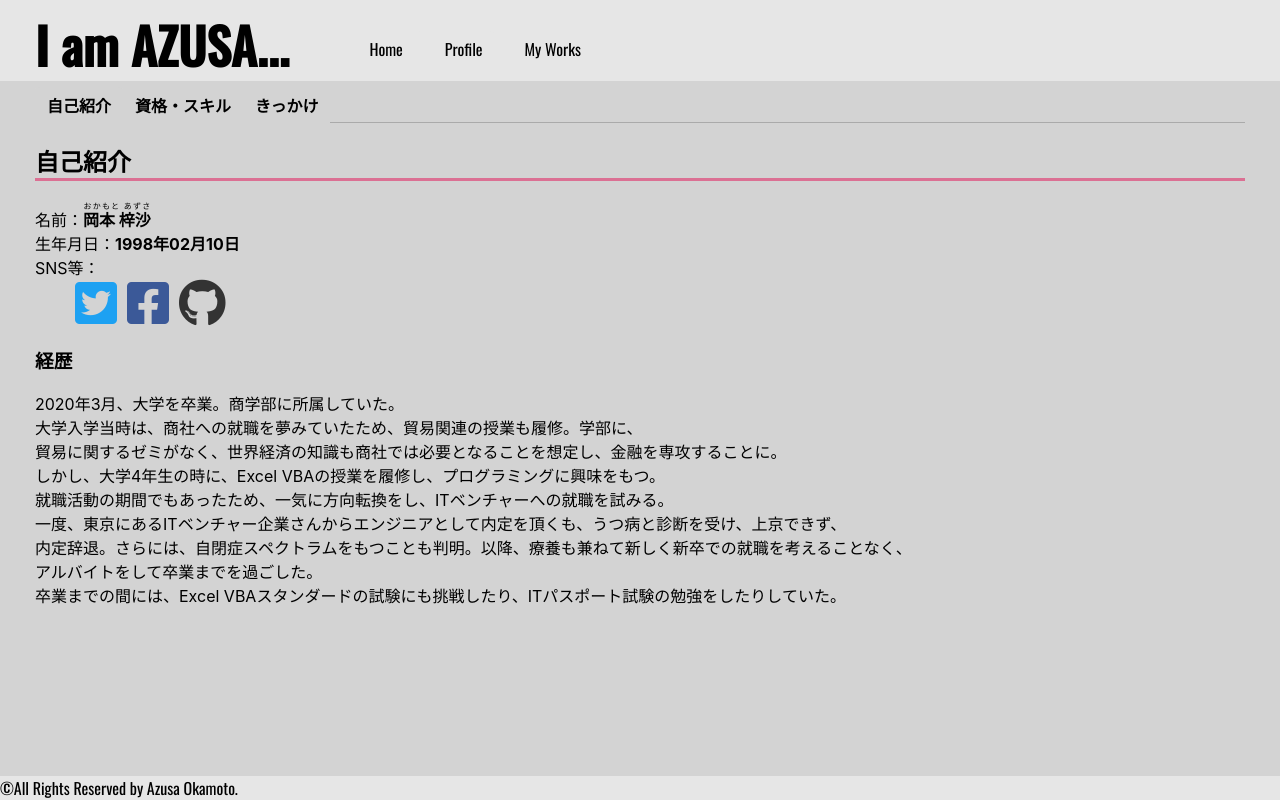
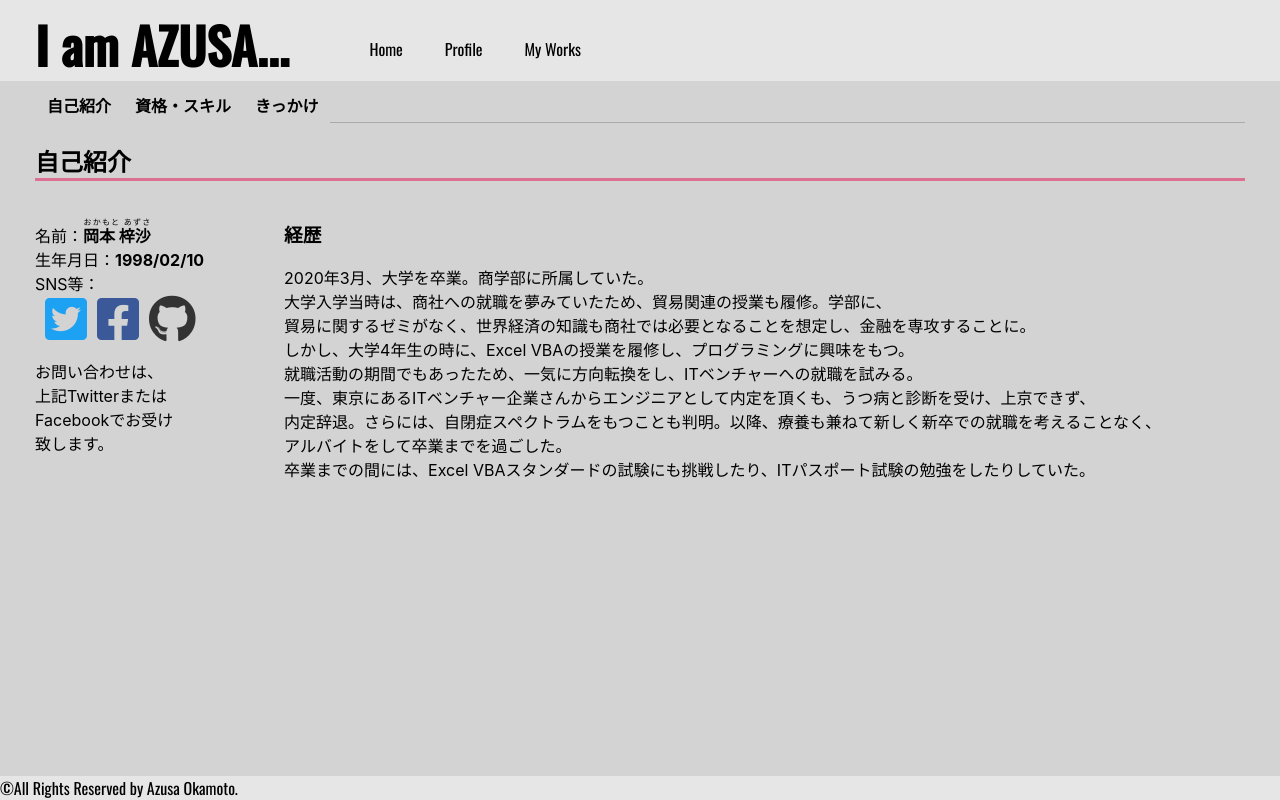
Before and after one commit to azufb/Portfolio, a React (Create React App) app in the folder portfolio/: page / in a window 1280 px wide. Both pictures are taken after a click on the tab "Profile". Built offline with nearby package versions, Linux system fonts and the light colour scheme.

Commit message:
自己紹介ページをflexboxにし、お問い合わせについて明記。

```diff
--- a/portfolio/src/components/profile.js
+++ b/portfolio/src/components/profile.js
@@ -2,7 +2,7 @@ import React, {Component} from 'react';
 
 class Profile extends Component {
     twitterLinkStyle = {
-        paddingLeft: "40px"
+        paddingLeft: "10px"
     }
     snsLinkStyle = {
         paddingLeft: "10px"
@@ -11,6 +11,8 @@ class Profile extends Component {
         return (
         <div>
             <h2>自己紹介</h2>
+            <div className="profileDetail">
+                <div>
                     <span>名前：
                         <ruby>
                             <rb className="myName">岡本 梓沙</rb>
@@ -20,14 +22,21 @@ class Profile extends Component {
                         </ruby>
                     </span><br></br>
                     <span>生年月日：
-                <span className="myBirthday">1998年02月10日</span>
+                        <span className="myBirthday">1998/02/10</span>
                     </span><br></br>
                     <span>SNS等：<br></br>
                         <a className="twitterIcon" href="https://twitter.com/azu_proglove" target="_blank" rel="noopener noreferrer"><i className="fab fa-twitter-square fa-3x" style={this.twitterLinkStyle}></i></a>
                         <a className="facebookIcon" href="https://www.facebook.com/profile.php?id=100006217548803" target="_blank" rel="noopener noreferrer"><i className="fab fa-facebook-square fa-3x" style={this.snsLinkStyle}></i></a>
                         <a className="githubIcon" href="https://github.com/azufb" target="_blank" rel="noopener noreferrer"><i className="fab fa-github fa-3x" style={this.snsLinkStyle}></i></a>
-
+                        <p>
+                            お問い合わせは、<br></br>
+                            上記Twitterまたは<br></br>
+                            Facebookでお受け<br></br>
+                            致します。
+                        </p>
                     </span>
+                </div>
+                <div className="keireki">
                     <h3>経歴</h3>
                     <p>
                         2020年3月、大学を卒業。商学部に所属していた。<br></br>
@@ -40,7 +49,8 @@ class Profile extends Component {
                         アルバイトをして卒業までを過ごした。<br></br>
                         卒業までの間には、Excel VBAスタンダードの試験にも挑戦したり、ITパスポート試験の勉強をしたりしていた。<br></br>
                     </p>
-
+                </div>
+            </div>
         </div>
         )
     }
--- a/portfolio/src/style.css
+++ b/portfolio/src/style.css
@@ -47,12 +47,21 @@ th, td {
     cursor: pointer;
 }
 
+.profileDetail {
+    display: flex;
+    align-items: baseline;
+}
+
 .myName {
     font-weight: bold;
 }
 
 .myBirthday {
     font-weight: bold;
+}
+
+.keireki {
+    margin-left: 80px;
 }
 
 /* snsアイコンの設定 */
```
Lines whose indentation alone changed are shown as unchanged.
